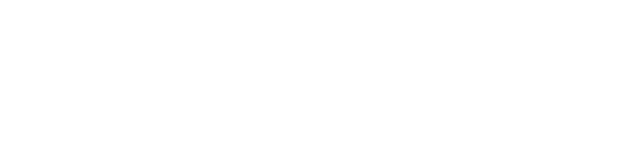
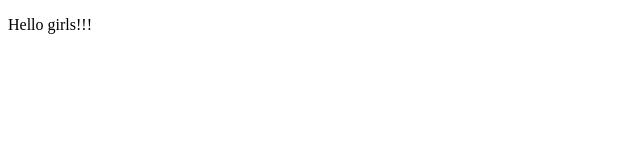
Before and after one commit to MiguelPC/Test1, a plain HTML site: page index.html in a window 1280 px wide. Shown: the whole page, without its empty margins (0-640 px from the left). Drawn offline with Linux system fonts and the light colour scheme.

Commit message:
archivo index tiene una parrafo

```diff
--- a/index.html
+++ b/index.html
@@ -7,6 +7,7 @@
     <title>Document</title>
 </head>
 <body>
+    <p>Hello girls!!!</p>
 
 </body>
 </html>
```
